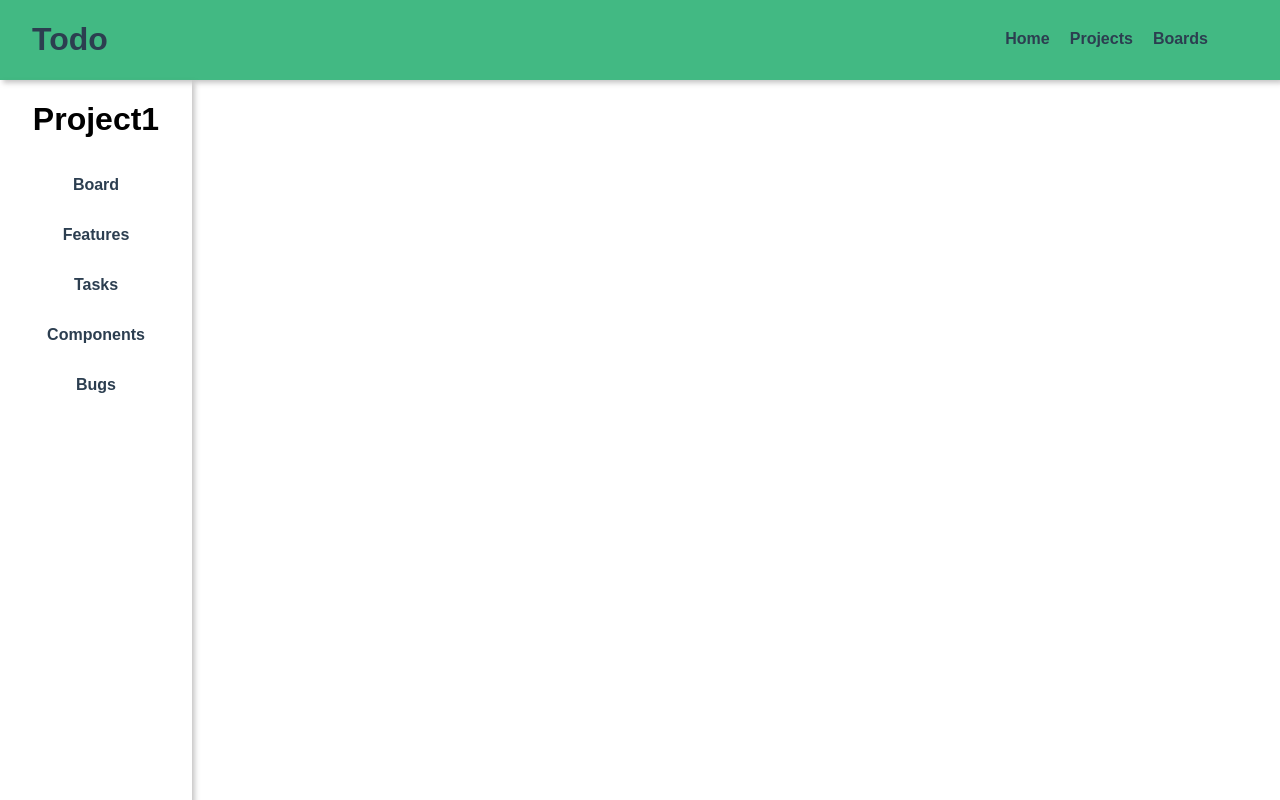
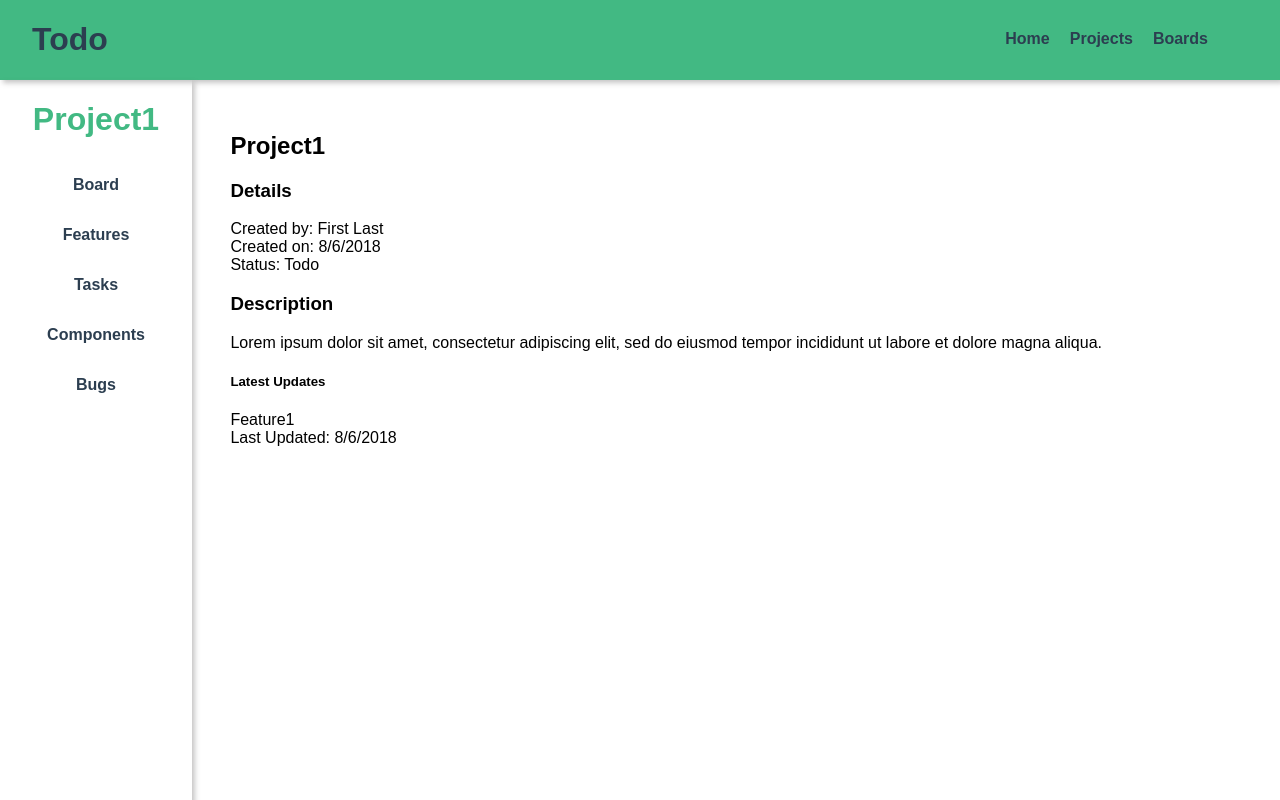
Before and after one commit to caralin3/Vue-Todo-List, a Vue app in the folder vue-todo-list/: page /projects/0 in a window 1280 px wide. Built offline with nearby package versions, Linux system fonts and the light colour scheme.

Commit message:
Working on project view

```diff
--- /dev/null
+++ b/vue-todo-list/src/components/ProjectDetails.vue
@@ -0,0 +1,46 @@
+<template>
+  <div class="projectDetails">
+    <h2 class="projectDetails_detailsLabel">{{ proj.title }}</h2>
+    <div class="projectDetails_details">
+      <h3 class="projectDetails_detailsLabel">Details</h3>
+      <div class="projectDetails_detailsBy">Created by: {{ proj.creator | name }}</div>
+      <div class="projectDetails_detailsDate">Created on: {{ proj.startDate | date }}</div>
+      <div class="projectDetails_detailsStatus">Status: {{ proj.status | capitalize }}</div>
+      <div class="projectDetails_description">
+        <h3 class="projectDetails_descriptionLabel">Description</h3>
+        <p class="projectDetails_descriptionText">{{ proj.description }}</p>
+      </div>
+      <div class="projectDetails_latest" v-if="proj.features.length > 0">
+        <h5 class="projectDetails_latestTitle">Latest Updates</h5>
+        <div class="projectDetails_featureDetails">
+          <div class="projectDetails_featureTitle">{{ proj.features[0].title }}</div>
+          <div class="projectDetails_featureDate">Last Updated: {{ proj.features[0].updatedDate | date }}</div>
+        </div>
+      </div>
+    </div>
+  </div>
+</template>
+
+<script lang="ts">
+import Vue from 'vue';
+import {mapActions, mapGetters, mapState, mapMutations} from 'vuex';
+
+export default {
+  created(this: any) {
+    this.id = this.$route.params.id;
+    const index: number = this.projects.findIndex((p: any) => p.id === this.id);
+    this.proj = this.projects[index];
+  },
+  data: () => ({
+    id: String,
+    proj: String,
+  }),
+  computed: {
+    ...mapState({
+      projects: (state: any) => state.projects.projects,
+    }),
+  },
+  methods: {
+  },
+};
+</script>
--- a/vue-todo-list/src/components/Sidebar.vue
+++ b/vue-todo-list/src/components/Sidebar.vue
@@ -1,6 +1,8 @@
 <template>
   <div class="sidebar">
-    <h1 class="sidebar_title">{{ getTitle() }}</h1>
+    <h1 class="sidebar_title">
+      <router-link :to="'/projects/' + this.id">{{ getTitle() }}</router-link>
+    </h1>
     <div class="sidebar_nav">
       <router-link :to="{ path: '/projects/' + this.id, query: { filter: 'board'}}">Board</router-link>
       <router-link :to="{ path: '/projects/' + this.id, query: { filter: 'features'}}">Features</router-link>
--- a/vue-todo-list/src/less/Sidebar.less
+++ b/vue-todo-list/src/less/Sidebar.less
@@ -9,6 +9,18 @@
   flex-direction: column;
   position: fixed;
   width: 15%;
+
+  &_title {
+    color: @madison;
+
+    a {
+      color: @madison;
+
+      &.router-link-exact-active {
+        color: @medium-sea-green;
+      }
+    }
+  }
 
   &_nav {
     display: flex;
--- a/vue-todo-list/src/views/Project.vue
+++ b/vue-todo-list/src/views/Project.vue
@@ -16,6 +16,9 @@
     <div class="project_container" v-if="filter === 'bugs'">
       <h1>Bugs</h1>
     </div>
+    <div class="project_container" v-if="!filter">
+      <ProjectDetails />
+    </div>
   </div>
 </template>
 
@@ -23,11 +26,13 @@
 import { Component, Vue } from 'vue-property-decorator';
 import {mapActions, mapGetters, mapState, mapMutations} from 'vuex';
 import Sidebar from '@/components/Sidebar.vue';
+import ProjectDetails from '@/components/ProjectDetails.vue';
 import ProjectFeatures from '@/components/ProjectFeatures.vue';
 
 @Component({
   components: {
     Sidebar,
+    ProjectDetails,
     ProjectFeatures,
   },
   created(this: any) {
```
Also changed, not shown: vue-todo-list/src/components/ProjectBoard.vue (added), vue-todo-list/src/components/ProjectBugs.vue (added), vue-todo-list/src/components/ProjectTasks.vue (added).
